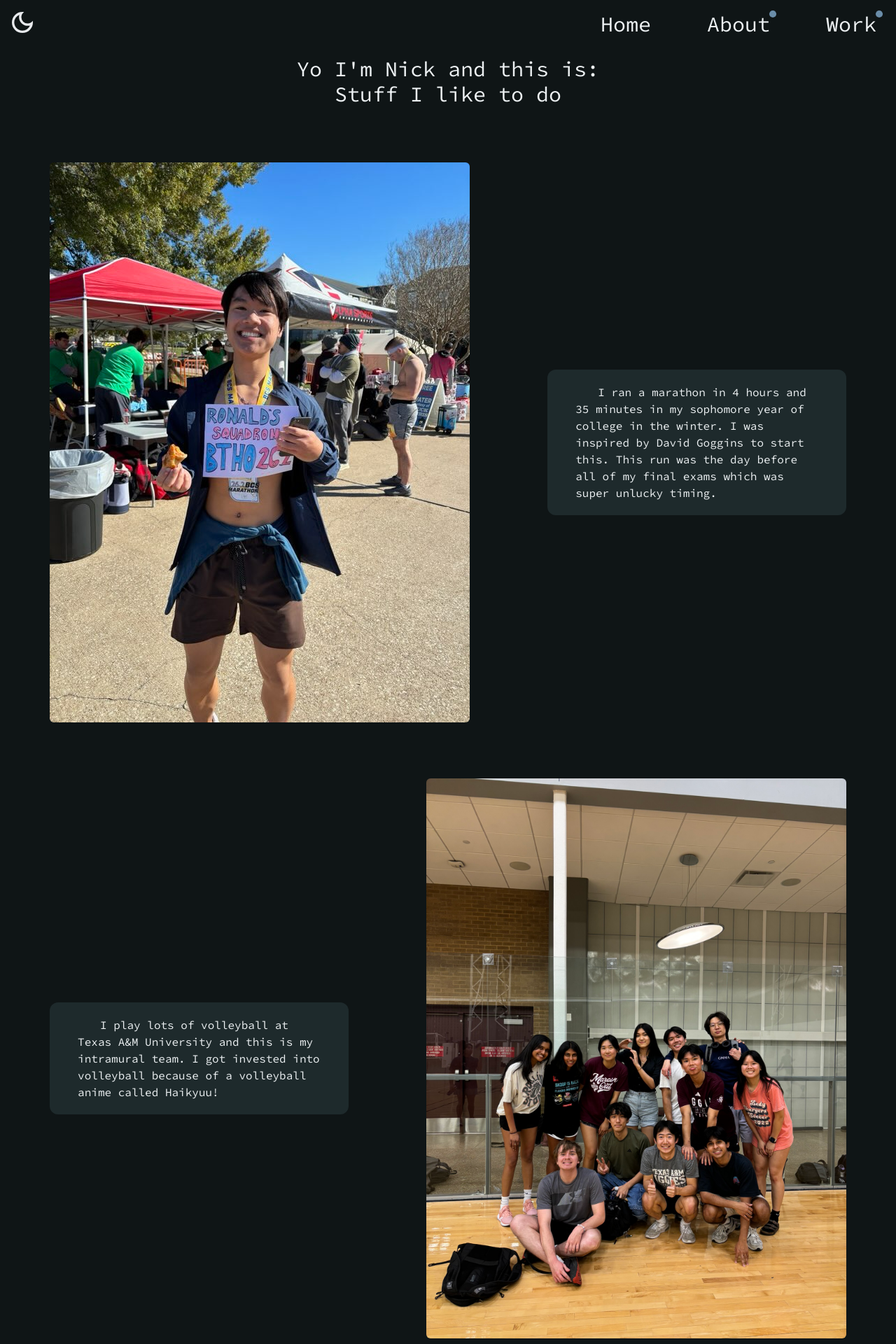
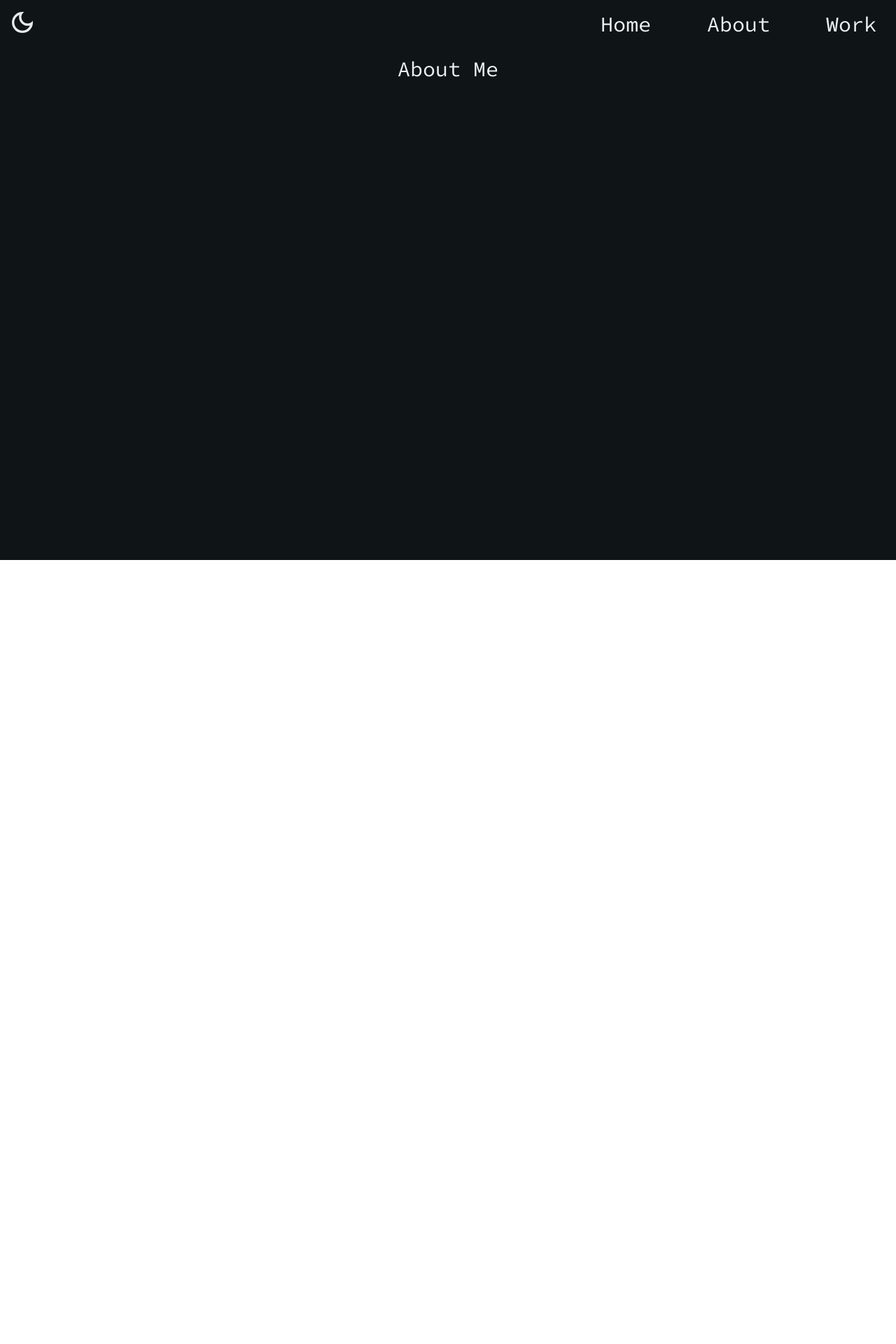
Before and after one commit to NickTnc24/NickTruongPersonalWebsite, a Next.js app: page /about in a window 1280 px wide. Shown: the top 1920 px of the page at 70% size. After the commit the page ends 800 px from the top, so only its background shows below. Built offline with nearby package versions, Linux system fonts and the light colour scheme.

Commit message:
first changes for new About section

```diff
--- a/src/app/(sections)/about/page.tsx
+++ b/src/app/(sections)/about/page.tsx
@@ -39,22 +39,35 @@ function aboutMeReverse(title: string, imgUrl: string, description: string){
     </div>
   )
 }
-
+//new About
 export default function About(){
   return (
     <>
-      <div className="min-h-screen flex flex-col gap-20 pt-20 bg-dynamic text-dynamic">
-        <div className="flex flex-col text-header-size items-center">
-          <div>Yo I&apos;m Nick and this is: </div>
-          <div>Stuff I like to do</div>
-        </div>
-        <div>{aboutMe("marathon", "/_art/marathon.jpg", "I ran a marathon in 4 hours and 35 minutes in my sophomore year of college in the winter. I was inspired by David Goggins to start this. This run was the day before all of my final exams which was super unlucky timing.")}</div>
-        <div>{aboutMeReverse("volleyball", "/_art/vb.JPEG", "I play lots of volleyball at Texas A&M University and this is my intramural team. I got invested into volleyball because of a volleyball anime called Haikyuu!")}</div>
-        <div>{aboutMe("basketball", "/_art/basketball.jpeg", "This is my intramural basketball team. I have played basketball since 7th grade and my favorite NBA player is Stephen Curry.")}</div>
-        <div>{aboutMeReverse("piano", "/_art/piano.JPG", "I started learning how to play piano over quarantine and I currently know how to play 7 pieces.")}</div>
-        <div>{aboutMe("rockclimbing", "/_art/rockclimbing.jpg", "I started rock climbing in quarantine year and in this picture, I'm at Stone Co at Texas A&M University!")}</div>
-
+      <div className="relative min-h-screen max-h-screen overflow-hidden bg-dynamic text-dynamic justify-start flex flex-col items-center pt-20">
+        <div className="text-header-size animate-aboutFadeUp">About Me</div>
+        <div className=""></div>
+        {/* <div className="">Yo! I'm Nick Truong and I'm a computer science major at Texas A&M University class of 2026.</div> */}
       </div>
     </>
   );
 }
+
+
+// export default function About(){
+//   return (
+//     <>
+//       <div className="min-h-screen flex flex-col gap-20 pt-20 bg-dynamic text-dynamic">
+//         <div className="flex flex-col text-header-size items-center">
+//           <div>Yo I&apos;m Nick and this is: </div>
+//           <div>Stuff I like to do</div>
+//         </div>
+//         <div>{aboutMe("marathon", "/_art/marathon.jpg", "I ran a marathon in 4 hours and 35 minutes in my sophomore year of college in the winter. I was inspired by David Goggins to start this. This run was the day before all of my final exams which was super unlucky timing.")}</div>
+//         <div>{aboutMeReverse("volleyball", "/_art/vb.JPEG", "I play lots of volleyball at Texas A&M University and this is my intramural team. I got invested into volleyball because of a volleyball anime called Haikyuu!")}</div>
+//         <div>{aboutMe("basketball", "/_art/basketball.jpeg", "This is my intramural basketball team. I have played basketball since 7th grade and my favorite NBA player is Stephen Curry.")}</div>
+//         <div>{aboutMeReverse("piano", "/_art/piano.JPG", "I started learning how to play piano over quarantine and I currently know how to play 7 pieces.")}</div>
+//         <div>{aboutMe("rockclimbing", "/_art/rockclimbing.jpg", "I started rock climbing in quarantine year and in this picture, I'm at Stone Co at Texas A&M University!")}</div>
+
+//       </div>
+//     </>
+//   );
+// }
--- a/tailwind.config.ts
+++ b/tailwind.config.ts
@@ -18,13 +18,17 @@ const config: Config = {
         fadeInLeft: {
           '0%': {opacity: '0', transform: 'translateX(100px)'},
           '100%': {opacity: '1', transform: 'translateX(0%)'}
+        },
+        aboutFadeUp: {
+          '0%': {transform: 'translateY(200px)'},
+          '100%': {transform: 'translateY(0%)'}
         }
       },
       animation: {
         'ping-notification': 'ping 2s cubic-bezier(0, .1, 1, 1) infinite',
         'fadeInRight': 'fadeInRight 1s ',
         'fadeInLeft': 'fadeInLeft 1s',
-
+        'aboutFadeUp': 'aboutFadeUp 1s',
       },
       colors: {
         'darktext': 'rgb(237, 241, 243)',
```
Also changed, not shown: public/_art/light.svg (deleted).
